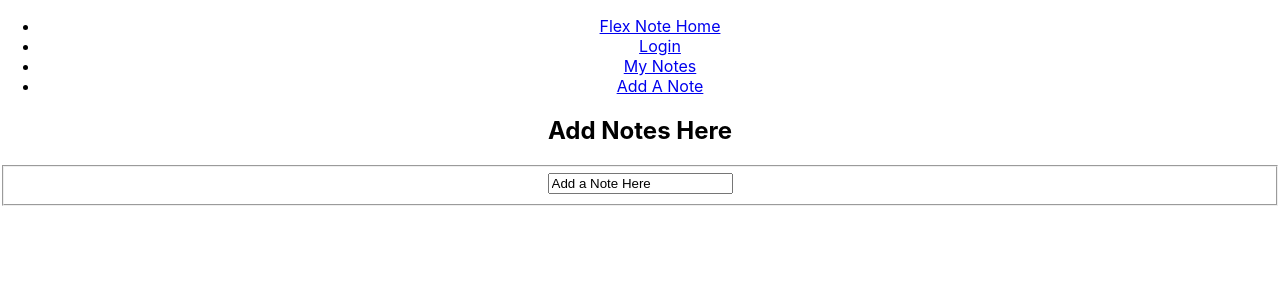
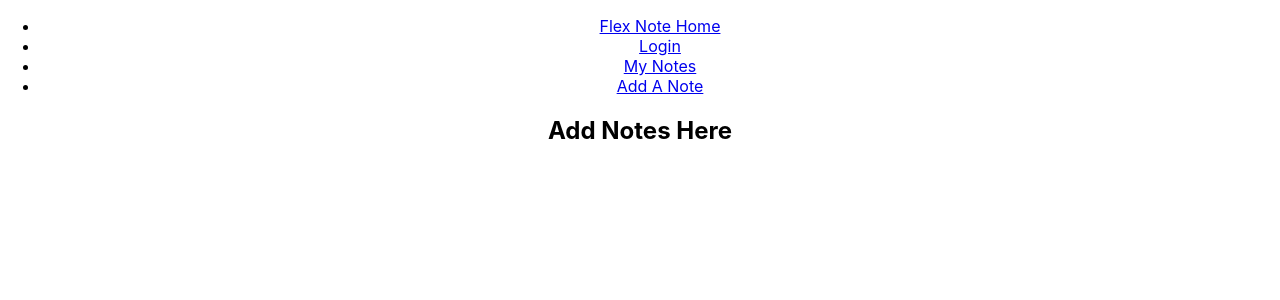
Before and after one commit to DeliaCodes/flex-note-client, a React (Create React App) app: page /add-note in a window 1280 px wide. Shown: the top 300 px of the page. Built offline with nearby package versions, Linux system fonts and the light colour scheme.

Commit message:
Adding draft-js editor and state component.

```diff
--- a/src/AddNote.js
+++ b/src/AddNote.js
@@ -1,21 +1,34 @@
 import React from "react";
-
+import { Editor, EditorState } from "draft-js";
 import "./css/AddNote.css"
 
-export default function AddNote(props) {
-  return (
-    <section>
+export default class AddNote extends React.Component {
+constructor(props) {
+  super(props);
+  this.state = { editorState: EditorState.createEmpty()};
+  this.onChange = (editorState) => this.setState({editorState})
+}
+
+render () {
+  return <section>
       <header className="banner" role="banner">
         <h1>Add Notes Here</h1>
       </header>
-      <form>
+      <Editor editorState={this.state.editorState}
+      onChange={this.onChange}
+      />
+            {/* Template is another or different form - for low number create buttons for each template
+            <form>
         <fieldset>
           <label htmlFor="note">
-            {/* Template is another or different form - for low number create buttons for each template */}
-            <input id="note" defaultValue="Add a Note Here" name="" />
+                   <input id="note" defaultValue="Add a Note Here" name="" />
           </label>
         </fieldset>
-      </form>
+        </form>
+            */}
+
+
     </section>
-  );
+
 }
+}
```
